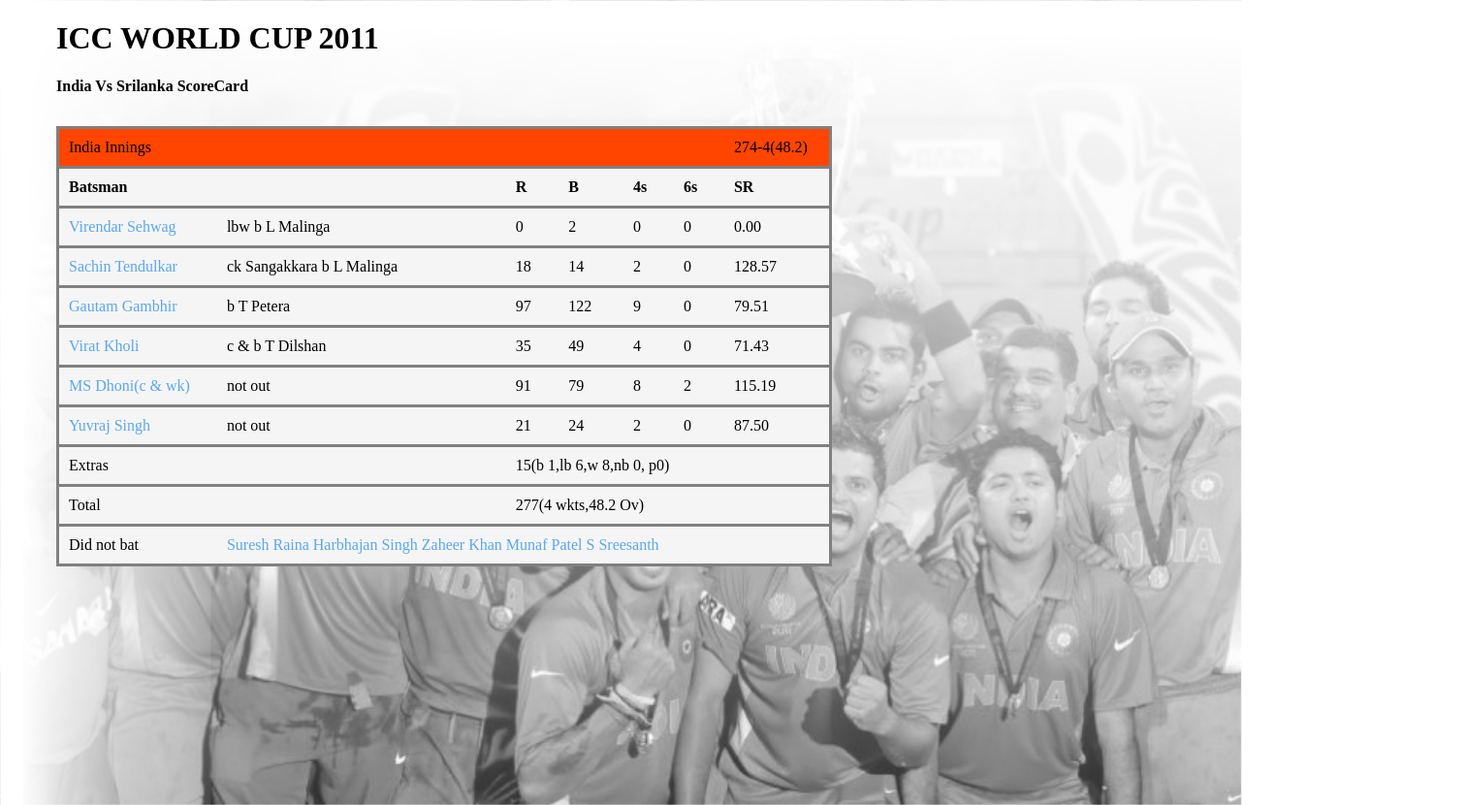
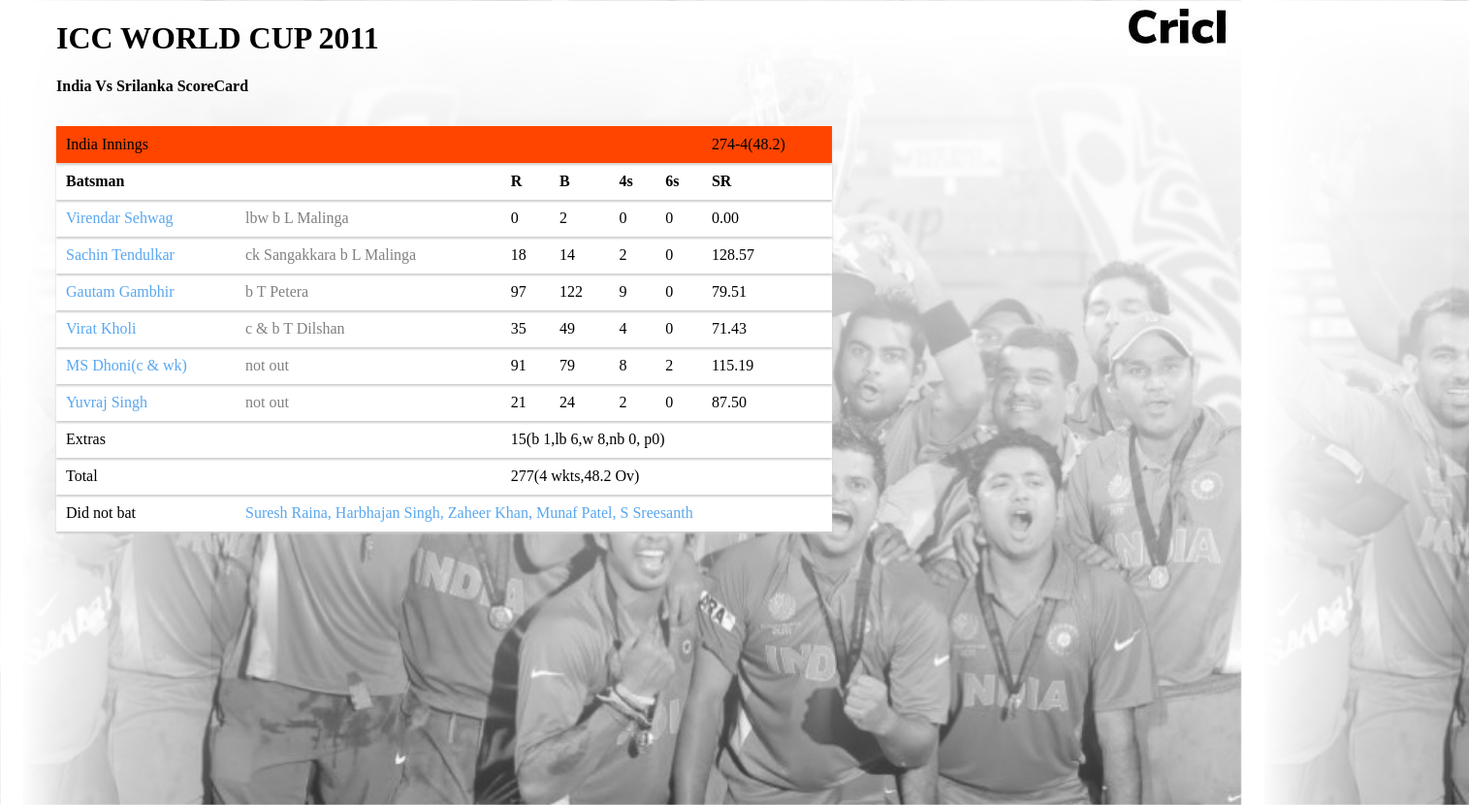
Before and after one commit to SubhaSundaram/Cricpro_Scoreboard, a plain HTML site: page index.html in a window 1280 px wide. Shown: the top 830 px of the page at 97% size, 1515 px wide, since content can reach past the window. Drawn offline with Linux system fonts and the light colour scheme.

Commit message:
second commit

```diff
--- a/index.html
+++ b/index.html
@@ -7,6 +7,7 @@
     <link rel="stylesheet" href="style.css">
 </head>
 <body>
+    <div class="logo"></div>
    <h1>ICC WORLD CUP 2011</h1>
    <h4> India Vs Srilanka ScoreCard</h4>
 <table class="tableContainer">
@@ -30,7 +31,7 @@
     <tr class="row">
         <td id="name" class="tooltip">Virendar Sehwag
         <img class="tooltiptext" src="..\assets\Player6.png"></td>
-          <td>lbw b L Malinga</td>
+        <td id="status">lbw b L Malinga</td>
         <td>0</td>
         <td>2</td>
         <td>0</td>
@@ -40,7 +41,7 @@
     <tr class="row">
         <td id="name" class="tooltip">Sachin Tendulkar
             <img class="tooltiptext" src="..\assets\Player5.png"></td>
-        <td>ck Sangakkara b L Malinga</td>
+        <td id="status">ck Sangakkara b L Malinga</td>
         <td>18</td>
         <td>14</td>
         <td>2</td>
@@ -50,7 +51,7 @@
     <tr class="row">
         <td id="name" class="tooltip">Gautam Gambhir
             <img class="tooltiptext" src="..\assets\Player4.png"></td>
-        <td>b T Petera</td>
+        <td id="status">b T Petera</td>
         <td>97</td>
         <td>122</td>
         <td>9</td>
@@ -60,7 +61,7 @@
     <tr class="row">
         <td id="name" class="tooltip">Virat Kholi
             <img class="tooltiptext" src="..\assets\Player3.png"></td>
-        <td>c & b T Dilshan</td>
+        <td id="status">c & b T Dilshan</td>
         <td>35</td>
         <td>49</td>
         <td>4</td>
@@ -70,7 +71,7 @@
     <tr class="row">
         <td id="name" class="tooltip">MS Dhoni(c & wk)
         <img class="tooltiptext" src="..\assets\Player2.png"></td>
-        <td>not out</td>
+        <td id="status">not out</td>
         <td>91</td>
         <td>79</td>
         <td>8</td>
@@ -80,7 +81,7 @@
     <tr class="row">
         <td id="name" class="tooltip">Yuvraj Singh
         <img class="tooltiptext" src="..\assets\Player1.png"></td>
-        <td>not out</td>
+        <td id="status">not out</td>
         <td>21</td>
         <td>24</td>
         <td>2</td>
@@ -99,14 +100,14 @@
     </tr>
     <tr class="row">
         <td>Did not bat</td>
-        <td colspan="5"  id="name">
-            <span class="tooltip">Suresh Raina
+        <td colspan="6"  id="name">
+            <span class="tooltip">Suresh Raina,
             <img class="tooltiptext" src="..\assets\Player1-1.jpg"></span>
-            <span class="tooltip">Harbhajan Singh
+            <span class="tooltip">Harbhajan Singh,
             <img class="tooltiptext" src="..\assets\Player1-2.jpg"></span>
-            <span class="tooltip">Zaheer Khan
+            <span class="tooltip">Zaheer Khan,
             <img class="tooltiptext" src="..\assets\Player1-3.jpg"></span>
-            <span class="tooltip">Munaf Patel
+            <span class="tooltip">Munaf Patel,
             <img class="tooltiptext" src="..\assets\Player1-4.jpg"></span>
             <span class="tooltip">S Sreesanth
             <img class="tooltiptext" src="..\assets\Player1-5.jpg"></span>
--- a/style.css
+++ b/style.css
@@ -2,18 +2,31 @@
 body{
     background-image: url(../assets/background-image1.png);
     background-size:cover;
+    background-attachment: fixed;
     height: auto;
     width:100%;
 }
+.logo {
+  background-image: url("../assets/Logo.jpg");
+  background-repeat: no-repeat;
+  background-size: cover;
+  position: absolute;
+  top: 8px;
+  right: 16px;
+  width: 100px;
+  height: 50px;
+}
+#status{
+  color: grey;
+}
 h1{
-  margin-left: 50px;
-}
+  margin-left: 50px;}
 h4{
   margin-left: 50px;
 }
 .tableContainer{
   border-collapse: collapse;
-  background-color: whitesmoke;
+  background-color:white;
   width: 800px;
   margin-left: 50px;
   margin-top: 2rem;
@@ -25,10 +38,12 @@
   padding: 10px;
 }
 .row{
-    border: 3px solid grey;
+    border: 3px;
+    border-style:inherit;
     border-collapse: collapse;
     height:30px;
-  }
+    box-shadow: 0px 2px 2px rgb(209, 205, 205);
+}
   .secondRow{
   font-weight: bold;
   }
@@ -49,13 +64,8 @@
 
 .tooltip .tooltiptext {
   visibility: hidden;
-  width: 500px;
-  background-color: black;
-  color: #fff;
-  text-align: center;
+  width: 800px;
   border-radius: 6px;
-  padding: 5px 0;
-
   /* Position the tooltip */
   position: absolute;
   z-index: 10;
```
